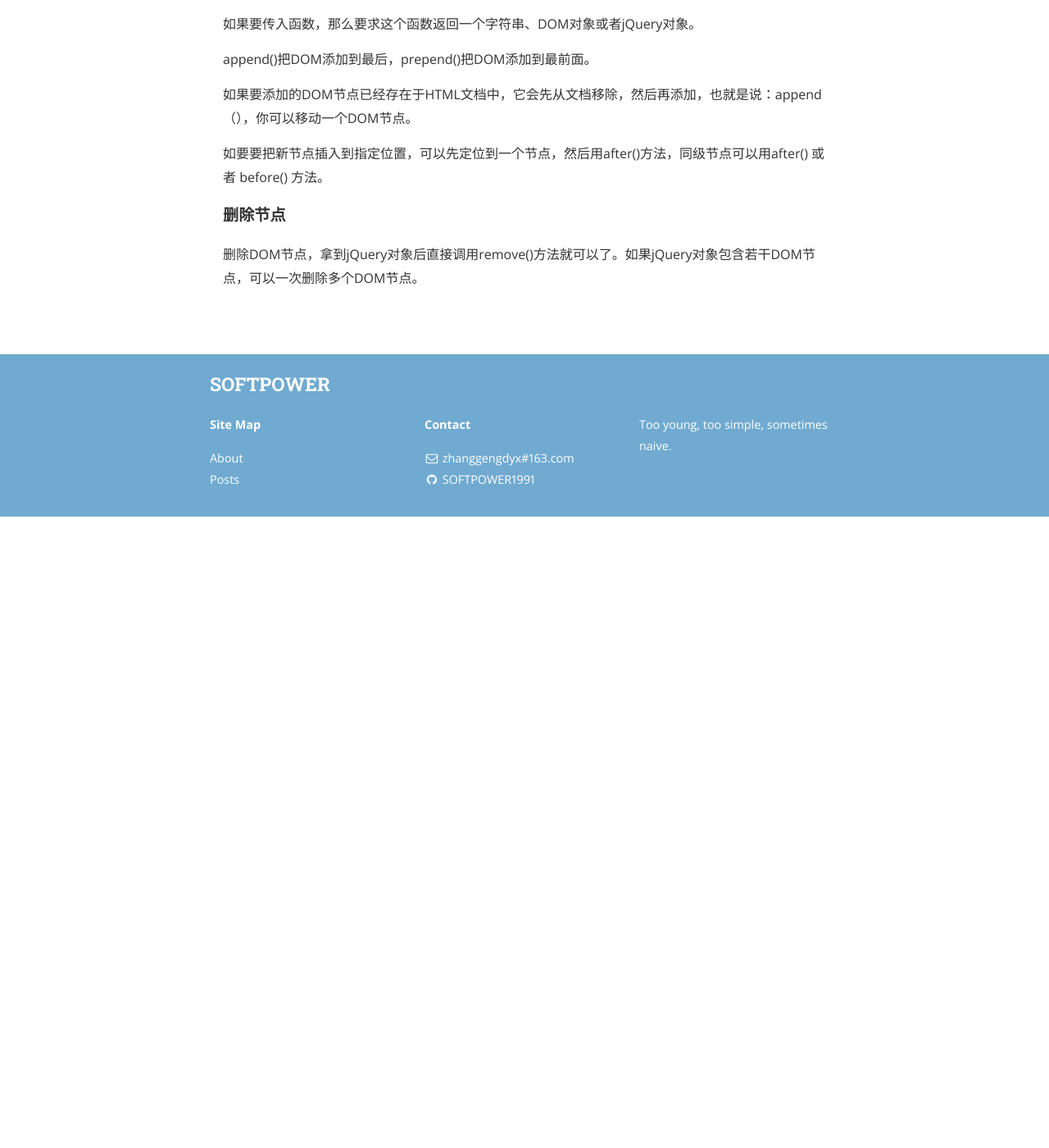
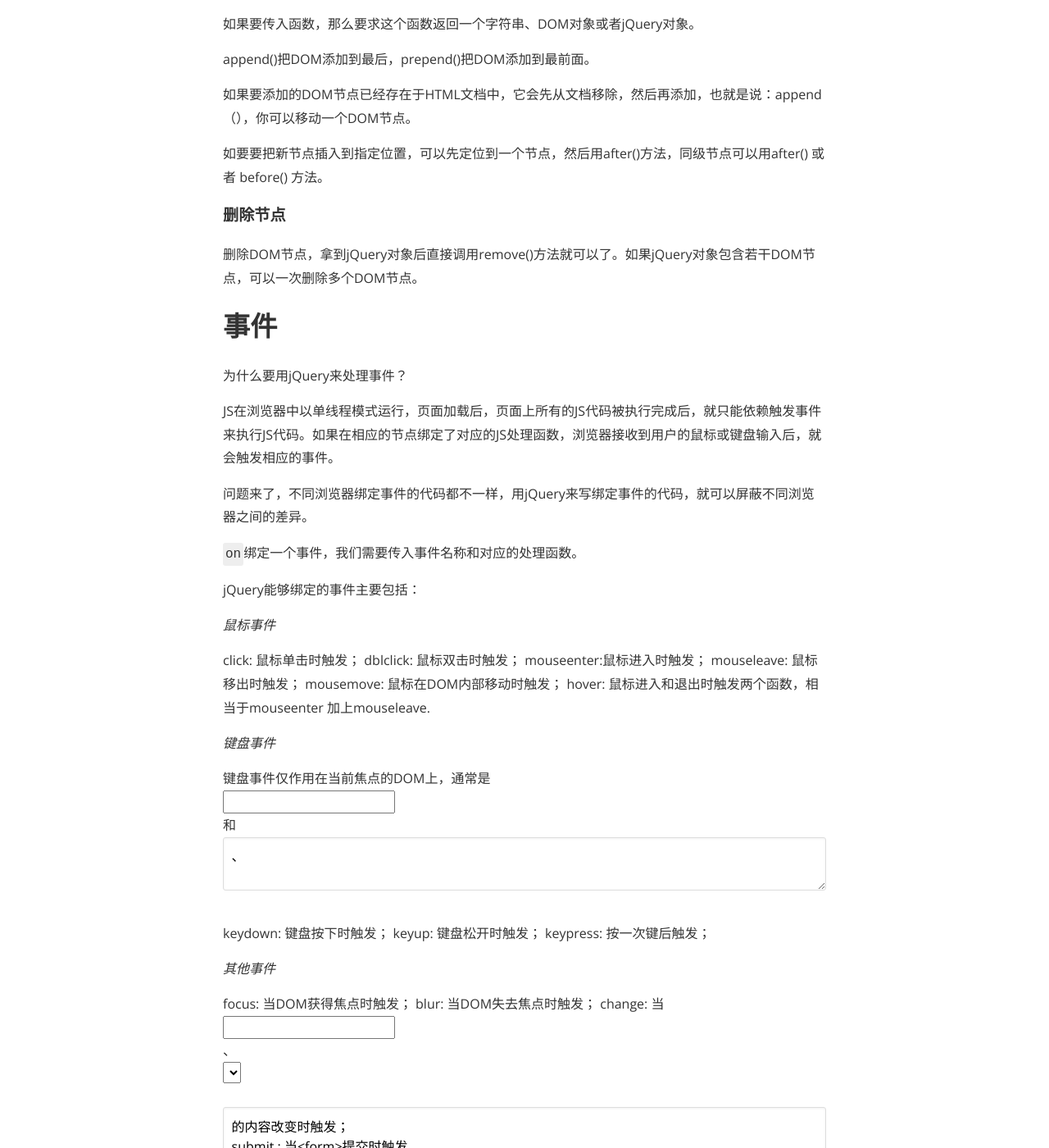
Before and after one commit to SOFTPOWER1991/SOFTPOWER1991.github.io, a Jekyll site: the page built from _posts/2016-07-12-JS-jQuery.markdown, in a window 1280 px wide and 1400 px high, scrolled down 11868 px. Shown: the whole window at 82% size. Built offline with Jekyll 4.4.1, drawn with Linux system fonts in a browser that asks for light colours; nearby versions of some CDN libraries; a style sheet for code colours, icons or effects is not loaded; before the commit the page ends 12498 px from its top, so only the background shows below that; some of the changed text lies outside the part shown.

Commit message:
add a new post about jQuery 事件

````diff
--- a/_posts/2016-07-12-JS-jQuery.markdown
+++ b/_posts/2016-07-12-JS-jQuery.markdown
@@ -553,3 +553,73 @@ append()把DOM添加到最后，prepend()把DOM添加到最前面。
 #### 删除节点
 
 删除DOM节点，拿到jQuery对象后直接调用remove()方法就可以了。如果jQuery对象包含若干DOM节点，可以一次删除多个DOM节点。
+
+# 事件
+
+为什么要用jQuery来处理事件？
+
+JS在浏览器中以单线程模式运行，页面加载后，页面上所有的JS代码被执行完成后，就只能依赖触发事件来执行JS代码。如果在相应的节点绑定了对应的JS处理函数，浏览器接收到用户的鼠标或键盘输入后，就会触发相应的事件。
+
+问题来了，不同浏览器绑定事件的代码都不一样，用jQuery来写绑定事件的代码，就可以屏蔽不同浏览器之间的差异。
+
+`on`绑定一个事件，我们需要传入事件名称和对应的处理函数。
+
+jQuery能够绑定的事件主要包括：
+
+*鼠标事件*
+
+click: 鼠标单击时触发；
+dblclick: 鼠标双击时触发；
+mouseenter:鼠标进入时触发；
+mouseleave: 鼠标移出时触发；
+mousemove: 鼠标在DOM内部移动时触发；
+hover: 鼠标进入和退出时触发两个函数，相当于mouseenter 加上mouseleave.
+
+*键盘事件*
+
+键盘事件仅作用在当前焦点的DOM上，通常是<input> 和 <textarea>、
+
+keydown: 键盘按下时触发；
+keyup: 键盘松开时触发；
+keypress: 按一次键后触发；
+
+*其他事件*
+
+focus: 当DOM获得焦点时触发；
+blur: 当DOM失去焦点时触发；
+change: 当<input>、<select> 或<textarea>的内容改变时触发；
+submit : 当<form>提交时触发。
+ready: 当页面被载入并且DOM树完成初始化后触发。
+
+### 事件参数
+
+对于mousemove 和 keypress这些事件，需要传入Event对象作为参数，但是问题是，
+
+1. 我如何知道，Event有哪些方法，或者属性呢？
+2. 我怎么知道，有哪些事件需要传入参数呢？
+
+
+### 取消绑定
+
+一个已被绑定的事件可以解除绑定，通过off('click' , function)实现：
+
+```
+function hello() {
+    alert('hello!');
+}
+
+a.click(hello); // 绑定事件
+
+// 10秒钟后解除绑定:
+setTimeout(function () {
+    a.off('click', hello);
+}, 10000);
+```
+
+### 事件触发条件
+
+为什么要手动触发一个事件呢？
+
+### 浏览器安全限制
+
+在浏览器中，有些JS代码只有在用户触发下才能执行。
````
